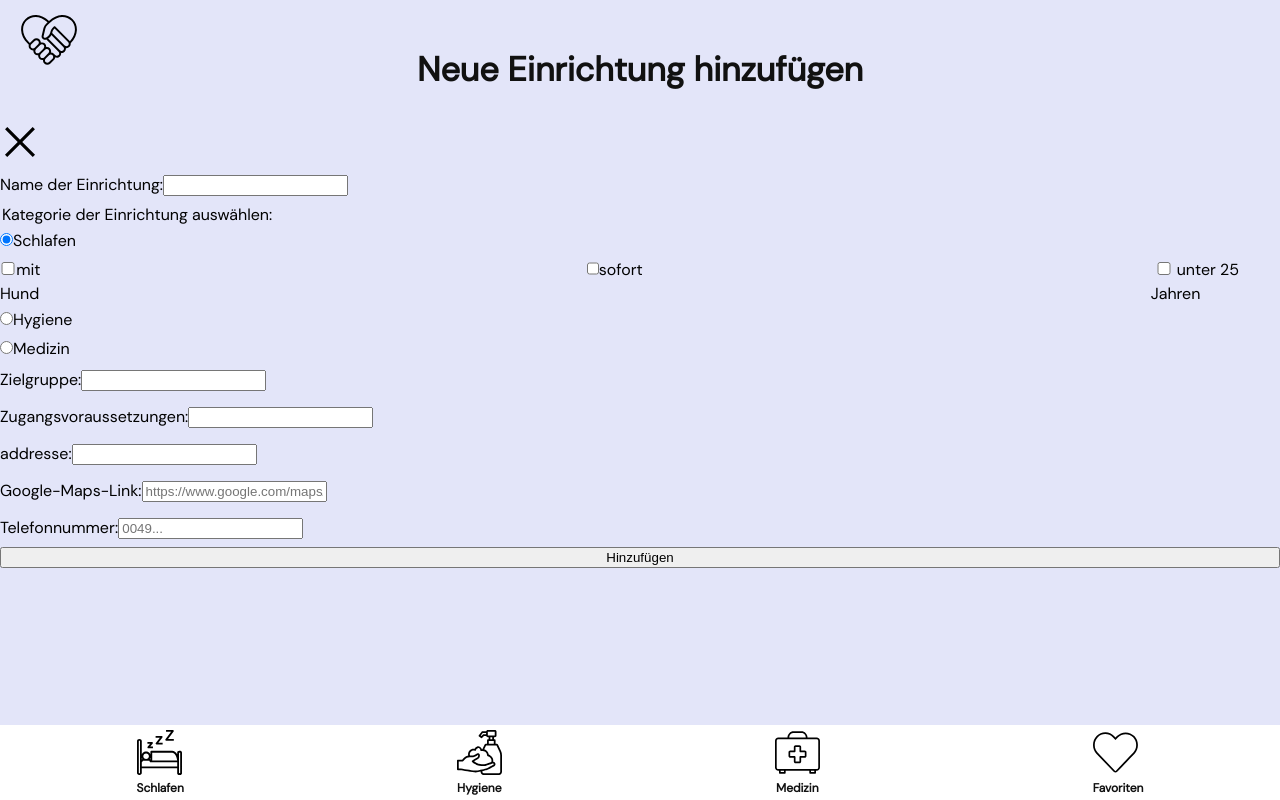
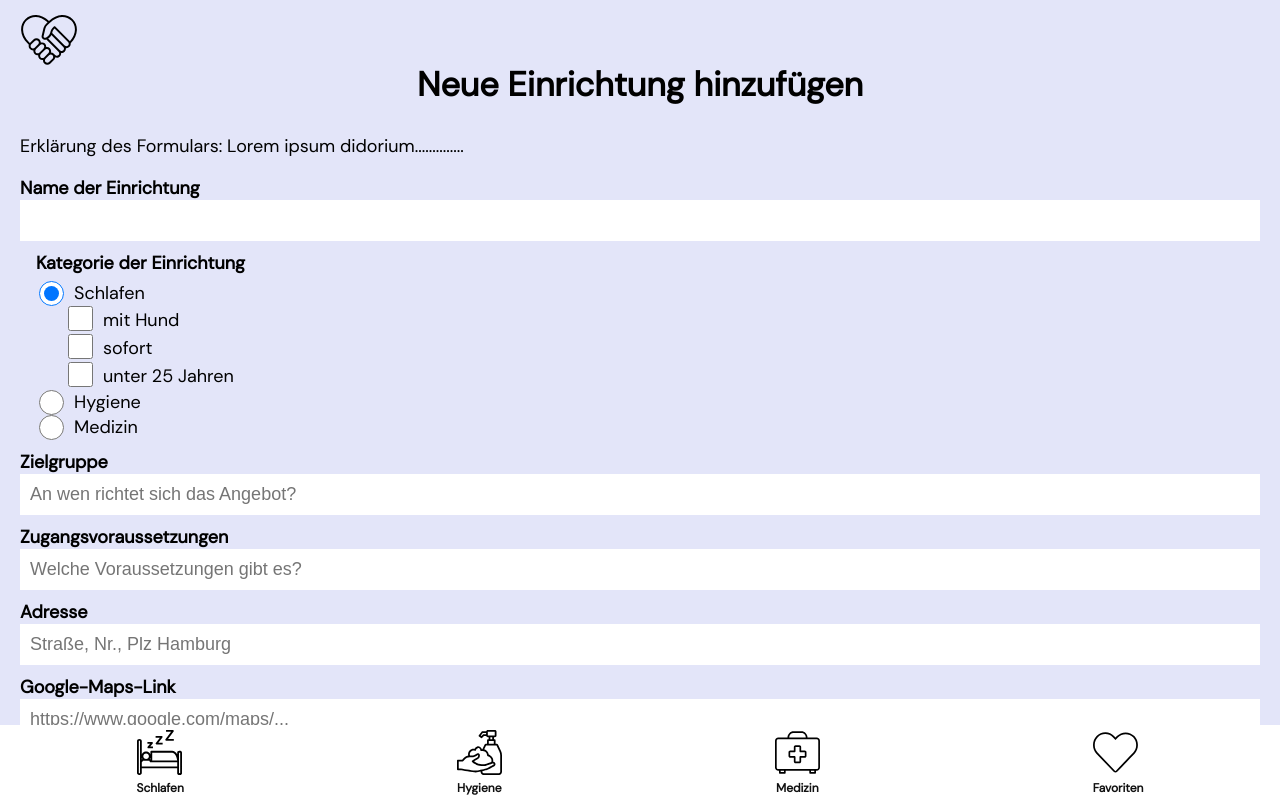
Before and after one commit to BucherLara/Capstone-Project, a Next.js app: page /add in a window 1280 px wide. Shown: the top 800 px of the page. Built offline with nearby package versions, Linux system fonts and the light colour scheme.

Commit message:
add styling to Form

```diff
--- a/components/Form/index.js
+++ b/components/Form/index.js
@@ -2,6 +2,8 @@ import styled from "styled-components";
 import { useRouter } from "next/router";
 import { useState } from "react";
 import Link from "next/link";
+import { StyledLabel } from "../../pages/sleep";
+import { CheckboxInput, StyledDiv } from "../../pages/sleep";
 
 export default function Form({ addFacilities }) {
   const [category, setCategory] = useState("sleep");
@@ -44,27 +46,18 @@ export default function Form({ addFacilities }) {
   }
 
   return (
-    <>
-      <Link href={"/"}>
-        <svg
-          fill="#000000"
-          xmlns="http://www.w3.org/2000/svg"
-          viewBox="0 0 50 50"
-          width="40px"
-          height="40px"
-        >
-          <path d="M 9.15625 6.3125 L 6.3125 9.15625 L 22.15625 25 L 6.21875 40.96875 L 9.03125 43.78125 L 25 27.84375 L 40.9375 43.78125 L 43.78125 40.9375 L 27.84375 25 L 43.6875 9.15625 L 40.84375 6.3125 L 25 22.15625 Z" />
-        </svg>
-      </Link>
-      <StyledForm onSubmit={handleSubmit}>
-        <label htmlFor="name">
-          Name der Einrichtung:
+    <Container>
+      <p>Erklärung des Formulars: Lorem ipsum didorium..............</p>
+
+      <form onSubmit={handleSubmit}>
+        <FlexLabel htmlFor="name">
+          Name der Einrichtung
           <StyledInput type="text" id="name" name="name" required />
-        </label>
-        <legend>Kategorie der Einrichtung auswählen:</legend>
-        <div>
-          <label htmlFor="sleep">
-            <StyledInput
+        </FlexLabel>
+        <StyledFieldset>
+          <StyledLegend>Kategorie der Einrichtung</StyledLegend>
+          <StyledDiv>
+            <CheckboxInput
               onClick={() => {
                 setCategory("sleep");
               }}
@@ -75,47 +68,39 @@ export default function Form({ addFacilities }) {
               defaultChecked
               required
             />
-            Schlafen
-          </label>
-        </div>
+            <StyledLabel htmlFor="sleep"> Schlafen</StyledLabel>
+          </StyledDiv>
           <StyledSection showDetails={category === "sleep"}>
-          <div>
-            <label htmlFor="dog">
-              <StyledCheckbox
+            <StyledDiv>
+              <CheckboxInput
                 type="checkbox"
                 id="dog"
                 name="filterCriteria"
                 value="dog"
               />
-              mit Hund
-            </label>
-          </div>
-          <div>
-            <label htmlFor="now">
-              <StyledCheckbox
+              <StyledLabel htmlFor="dog">mit Hund</StyledLabel>
+            </StyledDiv>
+            <StyledDiv>
+              <CheckboxInput
                 type="checkbox"
                 id="now"
                 name="filterCriteria"
                 value="now"
               />
-              sofort
-            </label>
-          </div>
-          <div>
-            <label htmlFor="u25">
-              <StyledCheckbox
+              <StyledLabel htmlFor="now"> sofort</StyledLabel>
+            </StyledDiv>
+            <StyledDiv>
+              <CheckboxInput
                 type="checkbox"
                 id="u25"
                 name="filterCriteria"
                 value="u25"
               />
-              unter 25 Jahren
-            </label>
-          </div>
+              <StyledLabel htmlFor="u25">unter 25 Jahren</StyledLabel>
+            </StyledDiv>
           </StyledSection>
-        <div>
-          <label htmlFor="hygiene">
-            <StyledInput
+          <StyledDiv>
+            <CheckboxInput
               onClick={() => {
                 setCategory("hygiene");
               }}
@@ -125,47 +110,39 @@ export default function Form({ addFacilities }) {
               value="hygiene"
               required
             />
-            Hygiene
-          </label>
-        </div>
+            <StyledLabel htmlFor="hygiene">Hygiene</StyledLabel>
+          </StyledDiv>
           <StyledSection showDetails={category === "hygiene"}>
-          <div>
-            <label htmlFor="mobile">
-              <StyledCheckbox
+            <StyledDiv>
+              <CheckboxInput
                 type="checkbox"
                 id="mobile"
                 name="filterCriteria"
                 value="mobile"
               />
-              mobil
-            </label>
-          </div>
-          <div>
-            <label htmlFor="lGBTQIA+">
-              <StyledCheckbox
+              <StyledLabel htmlFor="mobile"> mobil</StyledLabel>
+            </StyledDiv>
+            <StyledDiv>
+              <CheckboxInput
                 type="checkbox"
                 id="lGBTQIA+"
                 name="filterCriteria"
                 value="lGBTQIA+"
               />
-              LGBTQIA+
-            </label>
-          </div>
-          <div>
-            <label htmlFor="u25">
-              <StyledCheckbox
+              <StyledLabel htmlFor="lGBTQIA+"> LGBTQIA+</StyledLabel>
+            </StyledDiv>
+            <StyledDiv>
+              <CheckboxInput
                 type="checkbox"
                 id="u25"
                 name="filterCriteria"
                 value="u25"
               />
-              unter 25 Jahren
-            </label>
-          </div>
+              <StyledLabel htmlFor="u25">unter 25 Jahren</StyledLabel>
+            </StyledDiv>
           </StyledSection>
-        <div>
-          <label htmlFor="medicine">
-            <StyledInput
+          <StyledDiv>
+            <CheckboxInput
               onClick={() => {
                 setCategory("medicine");
               }}
@@ -175,59 +152,61 @@ export default function Form({ addFacilities }) {
               value="medizin"
               required
             />
-            Medizin
-          </label>
-        </div>
+            <StyledLabel htmlFor="medicine"> Medizin</StyledLabel>
+          </StyledDiv>
           <StyledSection showDetails={category === "medicine"}>
-          <div>
-            <label htmlFor="general">
-              <StyledCheckbox
+            <StyledDiv>
+              <CheckboxInput
                 type="checkbox"
                 id="general"
                 name="filterCriteria"
                 value="general"
               />
-              Allgemein
-            </label>
-          </div>
-          <div>
-            <label htmlFor="psychologist">
-              <StyledCheckbox
+              <StyledLabel htmlFor="general">Allgemein</StyledLabel>
+            </StyledDiv>
+            <StyledDiv>
+              <CheckboxInput
                 type="checkbox"
                 id="psychologist+"
                 name="filterCriteria"
                 value="psychologist"
               />
-              Pycholog*in
-            </label>
-          </div>
-          <div>
-            <label htmlFor="gynecologist">
-              <StyledCheckbox
+              <StyledLabel htmlFor="psychologist"> Pycholog*in</StyledLabel>
+            </StyledDiv>
+            <StyledDiv>
+              <CheckboxInput
                 type="checkbox"
                 id="gynecologist"
                 name="filterCriteria"
                 value="gynecologist"
               />
-              Gynäkolog*in
-            </label>
-          </div>
+              <StyledLabel htmlFor="gynecologist">Gynäkolog*in</StyledLabel>
+            </StyledDiv>
           </StyledSection>
-        <label htmlFor="target">
-          Zielgruppe:
-          <StyledInput type="text" id="target" name="target" required />
-        </label>
-        <label htmlFor="requirements">
-          Zugangsvoraussetzungen:
+        </StyledFieldset>
+
+        <FlexLabel htmlFor="target">
+          Zielgruppe
+          <StyledInput
+            type="text"
+            id="target"
+            name="target"
+            required
+            placeholder="An wen richtet sich das Angebot?"
+          />
+        </FlexLabel>
+        <FlexLabel htmlFor="requirements">
+          Zugangsvoraussetzungen
           <StyledInput
             type="text"
             id="requirements"
             name="requirements"
             required
+            placeholder="Welche Voraussetzungen gibt es?"
           />
-        </label>
+        </FlexLabel>
 
-        {/* <label htmlFor="image">Logo:</label>
+        {/* <FlexLabel htmlFor="image">Logo:</FlexLabel>
         <input
           type="image"
           id="image"
@@ -237,12 +216,18 @@ export default function Form({ addFacilities }) {
           height="48"
         /> */}
 
-        <label htmlFor="address">
-          addresse:
-          <StyledInput type="text" id="address" name="address" required />
-        </label>
-        <label htmlFor="link">
-          Google-Maps-Link:
+        <FlexLabel htmlFor="address">
+          Adresse
+          <StyledInput
+            type="text"
+            id="address"
+            name="address"
+            required
+            placeholder="Straße, Nr., Plz Hamburg"
+          />
+        </FlexLabel>
+        <FlexLabel htmlFor="link">
+          Google-Maps-Link
           <StyledInput
             type="url"
             id="link"
@@ -251,9 +236,9 @@ export default function Form({ addFacilities }) {
             pattern="/^https?\:\/\/(www\.)?google\.(com|fr|de)\/maps\b/"
             required
           />
-        </label>
-        <label htmlFor="tel">
-          Telefonnummer:
+        </FlexLabel>
+        <FlexLabel htmlFor="tel">
+          Telefonnummer
           <StyledInput
             type="tel"
             id="tel"
@@ -262,36 +247,63 @@ export default function Form({ addFacilities }) {
             pattern="[0]{2}[4][9][0-9]{9}"
             required
           />
-        </label>
-        <button type="submit" value="submit">
-          Hinzufügen
-        </button>
-      </StyledForm>
-    </>
+        </FlexLabel>
+
+        <StyledButton type="submit" value="submit">
+          Einrichtung hinzufügen
+        </StyledButton>
+      </form>
+      <StyledLink href={"/"}>Zurück</StyledLink>
+    </Container>
   );
 }
 
-const StyledForm = styled.form`
+const Container = styled.div`
+  margin: 20px;
+`;
+const StyledFieldset = styled.fieldset`
+  border: none;
+`;
+const StyledSection = styled.section`
   display: flex;
   flex-direction: column;
-`;
-
-const StyledSection = styled.section`
-  display: flex;
-  justify-content: space-between;
+  align-items: space-between;
+  margin-left: 30px;
 
   ${({ showDetails }) => (showDetails ? "size:20px;" : "display:none")}
 `;
 
 const StyledInput = styled.input`
-  size: 30px;
-  margin: 8px 0;
-  cursor: text;
+  padding: 10px;
+  font-size: 18px;
+  border: none;
 `;
-const StyledCheckbox = styled(StyledInput)`
-  size: 20px;
-  padding: 0;
-  width: 20%;
+const FlexLabel = styled(StyledLabel)`
+  display: flex;
+  flex-direction: column;
+  margin-bottom: 10px;
+  font-weight: bold;
+`;
+
+const StyledLegend = styled.legend`
+  font-size: 18px;
+  font-weight: bold;
+`;
+const StyledLink = styled(Link)`
+  display: flex;
+  justify-content: center;
+  color: var(--font-color);
+  font-size: 18px;
+  margin: 15px 0 50px 0;
+`;
+const StyledButton = styled.button`
+  border-radius: 36px;
+  background-color: var(--third-color);
+  color: var(--second-font-color);
+  width: 100%;
+  padding: 20px;
+  font-size: 18px;
+  margin-top: 15px;
 `;
 
 // "^https?\:\/\/((www|maps)\.)?google\.[a-z]+\/maps\/?\?([^&]+&)*(s?ll=-?[0-9]{1,2}\.[0-9]+,-?[0-9]{1,2}\.[0-9]+|q=[^&+])+($|&)/"
--- a/components/Header/index.js
+++ b/components/Header/index.js
@@ -1,6 +1,7 @@
 import { useRouter } from "next/router";
 import styled from "styled-components";
 import Link from "next/link";
+import { css } from "styled-components";
 
 export default function Header() {
   const { pathname } = useRouter();
@@ -84,7 +85,9 @@ export default function Header() {
         )}
       </Link>
 
-      <StyledHeading>
+      <StyledHeading
+        variant={(pathname === "/add" || pathname === "/medicine") && "add"}
+      >
         {pathname === "/sleep"
           ? "Unterkünfte"
           : pathname === "/hygiene"
@@ -152,8 +155,6 @@ export default function Header() {
 }
 
 const StyledHeader = styled.header`
-  color: #111111;
-  font-family: "DMSans";
   font-size: 20px;
   font-weight: bold;
   letter-spacing: 0;
@@ -163,6 +164,7 @@ const StyledHeader = styled.header`
 `;
 const HomeSvg = styled.svg`
   margin-top: 40px;
+  margin-bottom: 0;
 `;
 
 const PagesSvg = styled.svg`
@@ -174,6 +176,14 @@ const PagesSvg = styled.svg`
 
 const StyledHeading = styled.h1`
   margin-top: 50px;
+  text-align: center;
+  display: flex;
+  justify-content: center;
+  ${({ variant }) =>
+    variant === "add" &&
+    css`
+      margin: 65px 20px 0 20px;
+    `}
 `;
 
 const AddSvg = styled.svg`
--- a/pages/sleep/index.js
+++ b/pages/sleep/index.js
@@ -44,7 +44,7 @@ export default function Sleep({ facilities, setFacilities }) {
       </Head>
       <StyledForm>
         <h2>Was benötigst du?</h2>
-        <div>
+        <StyledDiv>
           <CheckboxInput
             type="checkbox"
             name="now"
@@ -54,8 +54,8 @@ export default function Sleep({ facilities, setFacilities }) {
             onChange={handleToggleFilter}
           />
           <StyledLabel htmlFor="now"> sofort</StyledLabel>
-        </div>
-        <div>
+        </StyledDiv>
+        <StyledDiv>
           <CheckboxInput
             type="checkbox"
             name="u25"
@@ -65,8 +65,8 @@ export default function Sleep({ facilities, setFacilities }) {
             onChange={handleToggleFilter}
           />
           <StyledLabel htmlFor="u25"> unter 25 Jahren</StyledLabel>
-        </div>
-        <div>
+        </StyledDiv>
+        <StyledDiv>
           <CheckboxInput
             type="checkbox"
             name="dog"
@@ -76,7 +76,7 @@ export default function Sleep({ facilities, setFacilities }) {
             onChange={handleToggleFilter}
           />
           <StyledLabel htmlFor="dog"> mit Hund</StyledLabel>
-        </div>
+        </StyledDiv>
       </StyledForm>
       <StyledList>
         {filteredFacilities.map((filteredFacility) => {
@@ -102,10 +102,17 @@ const CheckboxInput = styled.input`
   width: 25px;
   height: 25px;
   margin-right: 10px;
+  cursor: text;
+  margin-top: 0;
 `;
 
 const StyledLabel = styled.label`
   font-size: 18px;
 `;
 
-export { StyledForm, StyledLabel, CheckboxInput };
+const StyledDiv = styled.div`
+  display: flex;
+  align-items: center;
+`;
+
+export { StyledForm, StyledLabel, CheckboxInput, StyledDiv };
```
Also changed, not shown: components/Facility/index.js (+16 -15 lines), components/GlobalStyles.js (+6 -1 lines), pages/hygiene/index.js (+7 -7 lines), pages/medicine/index.js (+7 -7 lines). Lines whose indentation alone changed are shown as unchanged.
